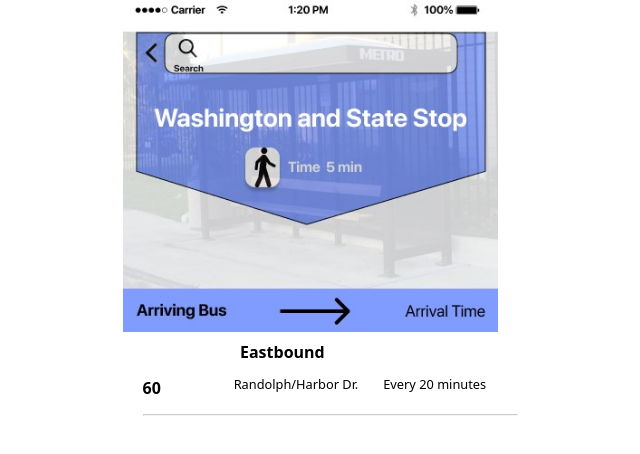
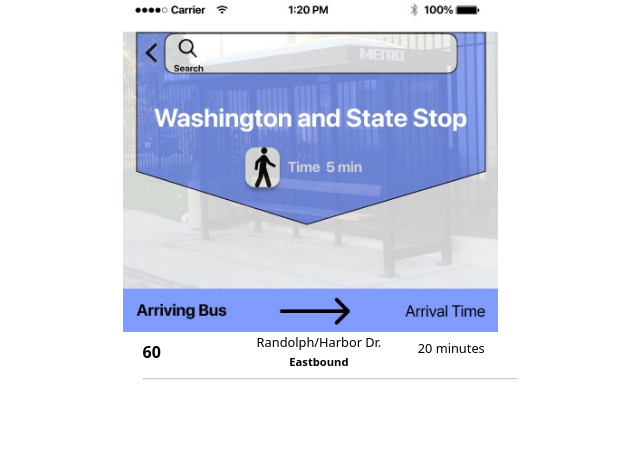
Before and after one commit to ccianciolo/FrontEndChallenge, a plain HTML site: page index.html in a window 1280 px wide. Shown: the whole page, without its empty margins (330-970 px from the left). Drawn offline with Linux system fonts and the light colour scheme.

Commit message:
centered and removed content

```diff
--- a/css/style.css
+++ b/css/style.css
@@ -27,9 +27,9 @@ h3 {
   height: 20px;
   padding-bottom: 20px;
 }
-
-h3 {
-  font-size: .8em;
+h4 {
+  font-size: .7em;
+  font-weight: bold;
 }
 table {
   border-collapse: collapse;
--- a/index.html
+++ b/index.html
@@ -13,13 +13,9 @@
     </div>
     <table>
         <tr>
-          <th></th>
-          <th><h1>Eastbound</h1></th>
-        </tr>
-        <tr>
         <th><h1>60</h1></th>
-        <th><h3>Randolph/Harbor Dr.</h3></th>
-        <th><h3>Every 20 minutes</h3></th>
+        <th><h3>Randolph/Harbor Dr.</h3><h4>Eastbound</h4></th>
+        <th><h3>20 minutes</h3></th>
         </tr>
             </table>
             <hr>
```
